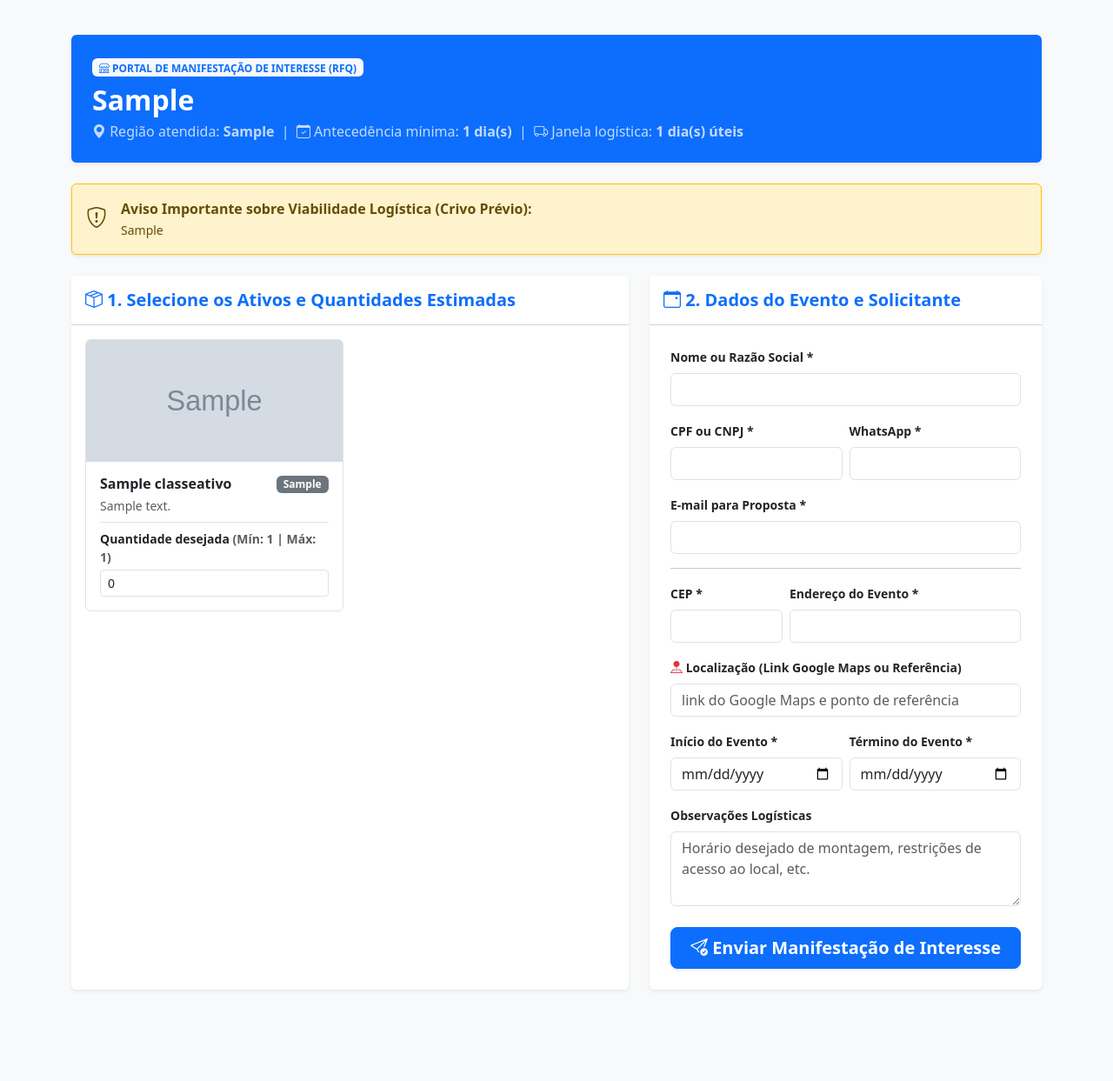
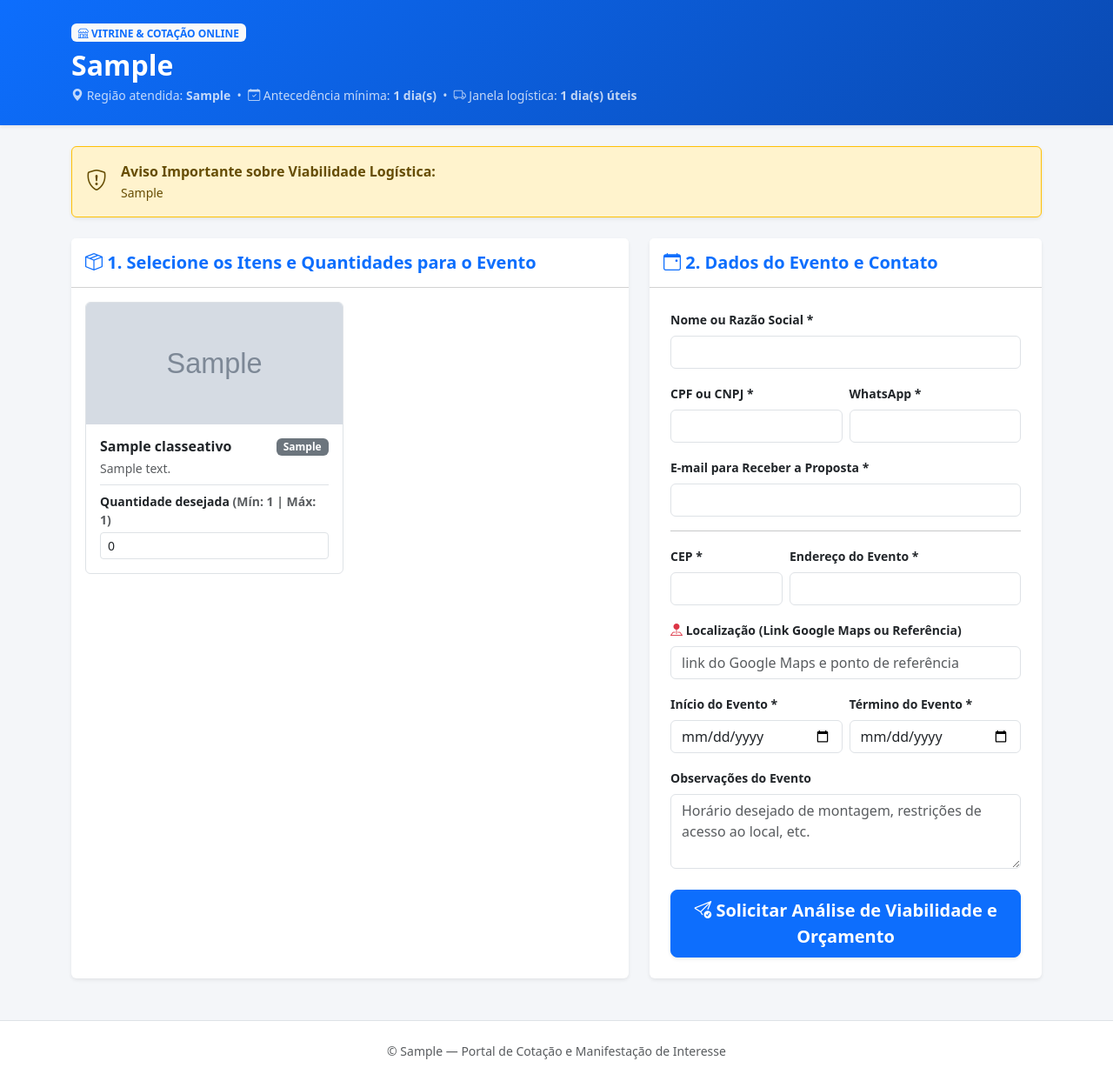
Before and after one commit to RennerRSouza/APP, a Django app: a page that uses backend/templates/portal/vitrine_publica.html in a window 1280 px wide. Shown: the whole page at 87% size. Before the commit the page ends 1139 px from the top, so only its background shows below. Run offline with Django 5.2, Linux system fonts and the light colour scheme; tables that the repository leaves empty hold one stand-in row (values such as "Sample post"); grey boxes marked "Sample" are stand-in pictures.

Commit message:
fix(web): correção de template para RFQ público

```diff
--- a/backend/templates/portal/vitrine_publica.html
+++ b/backend/templates/portal/vitrine_publica.html
@@ -1,40 +1,52 @@
-{% extends "base.html" %}
+{% load static %}
+<!DOCTYPE html>
+<html lang="pt-br">
+<head>
+  <meta charset="UTF-8">
+  <meta name="viewport" content="width=device-width, initial-scale=1">
+  <title>Catálogo & Solicitação de Locação | {{ empresa.razao_social }}</title>
 
-{% block title %}Vitrine & Solicitação de Interesse | {{ empresa.razao_social }}{% endblock %}
+  <!-- Bootstrap 5.3 + Icons via CDN -->
+  <link href="https://cdn.jsdelivr.net/npm/bootstrap@5.3.3/dist/css/bootstrap.min.css" rel="stylesheet">
+  <link href="https://cdn.jsdelivr.net/npm/bootstrap-icons@1.11.3/font/bootstrap-icons.css" rel="stylesheet">
+  <style>
+    body {
+      background-color: #f4f6f9;
+    }
+    .hero-portal {
+      background: linear-gradient(135deg, #0d6efd 0%, #0a4ab2 100%);
+    }
+  </style>
+</head>
+<body>
 
-{% block content %}
-<div class="py-3">
-  <!-- Cabeçalho Público da Locadora -->
-  <div class="card border-0 shadow-sm bg-primary text-white mb-4">
-    <div class="card-body p-4 d-flex flex-wrap justify-content-between align-items-center">
+  <!-- Topo Exclusivo do Cliente Externo (Sem menu administrativo) -->
+  <header class="hero-portal text-white py-4 shadow-sm mb-4">
+    <div class="container">
+      <div class="d-flex flex-wrap justify-content-between align-items-center">
         <div>
           <span class="badge bg-light text-primary mb-2 fw-bold">
-          <i class="bi bi-shop"></i> PORTAL DE MANIFESTAÇÃO DE INTERESSE (RFQ)
+            <i class="bi bi-shop"></i> VITRINE & COTAÇÃO ONLINE
           </span>
           <h1 class="h2 fw-bold mb-1">{{ empresa.razao_social }}</h1>
-        <p class="mb-0 opacity-75">
+          <p class="mb-0 opacity-75 small">
             <i class="bi bi-geo-alt-fill"></i> Região atendida: <strong>{{ parametros.regiao }}</strong>
-          &nbsp;|&nbsp;
+            &nbsp;&bull;&nbsp;
             <i class="bi bi-calendar-check"></i> Antecedência mínima: <strong>{{ parametros.dias_antecedencia_min }} dia(s)</strong>
-          &nbsp;|&nbsp;
+            &nbsp;&bull;&nbsp;
             <i class="bi bi-truck"></i> Janela logística: <strong>{{ parametros.prazo_frete_dias_uteis }} dia(s) úteis</strong>
           </p>
         </div>
-      {% if user.is_authenticated %}
-        <div class="mt-3 mt-md-0">
-          <a href="{% url 'solicitacao_list' %}" class="btn btn-light btn-sm fw-bold">
-            <i class="bi bi-arrow-left"></i> Voltar ao Painel do Gestor
-          </a>
-        </div>
-      {% endif %}
       </div>
     </div>
+  </header>
 
+  <main class="container pb-5">
     <!-- Disclaimer Legal Obrigatório -->
     <div class="alert alert-warning border-warning shadow-sm d-flex align-items-start mb-4" role="alert">
       <i class="bi bi-shield-exclamation fs-4 me-3 mt-1"></i>
       <div>
-      <strong class="d-block">Aviso Importante sobre Viabilidade Logística (Crivo Prévio):</strong>
+        <strong class="d-block">Aviso Importante sobre Viabilidade Logística:</strong>
         <span class="small">{{ parametros.disclaimer_legal }}</span>
       </div>
     </div>
@@ -48,13 +60,13 @@
           </div>
           <h2 class="h3 fw-bold text-success mb-2">Manifestação de Interesse Recebida!</h2>
           <p class="text-muted mb-3">
-          Protocolo de Rastreio: <code>#{{ sucesso_solicitacao.id|stringformat:".8s" }}</code>
-          &bull; Status inicial: <span class="badge bg-info text-dark">{{ sucesso_solicitacao.get_status_display }}</span>
+            Protocolo de Atendimento: <code>#{{ sucesso_solicitacao.id|stringformat:".8s" }}</code>
+            &bull; Status: <span class="badge bg-info text-dark">{{ sucesso_solicitacao.get_status_display }}</span>
           </p>
 
           <div class="p-3 bg-light rounded border text-start mx-auto mb-4" style="max-width: 650px;">
             <div class="d-flex align-items-center mb-2 text-success fw-bold">
-            <i class="bi bi-whatsapp fs-5 me-2"></i> Confirmação Automática Disparada para {{ sucesso_solicitacao.telefone_whatsapp }}:
+              <i class="bi bi-whatsapp fs-5 me-2"></i> Notificação enviada para {{ sucesso_solicitacao.telefone_whatsapp }}:
             </div>
             <p class="mb-0 small fst-italic text-secondary">"{{ msg_whatsapp_simulada }}"</p>
           </div>
@@ -82,7 +94,7 @@
             <div class="card border-0 shadow-sm h-100">
               <div class="card-header bg-white py-3">
                 <h5 class="fw-bold mb-0 text-primary">
-                <i class="bi bi-box-seam"></i> 1. Selecione os Ativos e Quantidades Estimadas
+                  <i class="bi bi-box-seam"></i> 1. Selecione os Itens e Quantidades para o Evento
                 </h5>
               </div>
               <div class="card-body">
@@ -114,7 +126,7 @@
                     </div>
                   {% empty %}
                     <div class="col-12 text-center py-4 text-muted">
-                    Nenhum ativo disponível na vitrine desta locadora no momento.
+                      Nenhum item disponível na vitrine desta locadora no momento.
                     </div>
                   {% endfor %}
                 </div>
@@ -127,7 +139,7 @@
             <div class="card border-0 shadow-sm">
               <div class="card-header bg-white py-3">
                 <h5 class="fw-bold mb-0 text-primary">
-                <i class="bi bi-calendar-event"></i> 2. Dados do Evento e Solicitante
+                  <i class="bi bi-calendar-event"></i> 2. Dados do Evento e Contato
                 </h5>
               </div>
               <div class="card-body p-4">
@@ -157,7 +169,7 @@
                 </div>
 
                 <div class="mb-3">
-                <label class="form-label fw-semibold small">E-mail para Proposta *</label>
+                  <label class="form-label fw-semibold small">E-mail para Receber a Proposta *</label>
                   {{ form.email_solicitante }}
                   {% if form.email_solicitante.errors %}<div class="text-danger small">{{ form.email_solicitante.errors.0 }}</div>{% endif %}
                 </div>
@@ -199,12 +211,12 @@
                 </div>
 
                 <div class="mb-4">
-                <label class="form-label fw-semibold small">Observações Logísticas</label>
+                  <label class="form-label fw-semibold small">Observações do Evento</label>
                   {{ form.observacoes_cliente }}
                 </div>
 
                 <button type="submit" class="btn btn-primary btn-lg w-100 fw-bold shadow-sm">
-                <i class="bi bi-send-check"></i> Enviar Manifestação de Interesse
+                  <i class="bi bi-send-check"></i> Solicitar Análise de Viabilidade e Orçamento
                 </button>
               </div>
             </div>
@@ -212,5 +224,14 @@
         </div>
       </form>
     {% endif %}
+  </main>
+
+  <footer class="text-center text-muted small py-4 border-top bg-white">
+    <div class="container">
+      &copy; {{ empresa.razao_social }} &mdash; Portal de Cotação e Manifestação de Interesse
     </div>
-{% endblock %}
+  </footer>
+
+  <script src="https://cdn.jsdelivr.net/npm/bootstrap@5.3.3/dist/js/bootstrap.bundle.min.js"></script>
+</body>
+</html>
```
Lines whose indentation alone changed are shown as unchanged.
